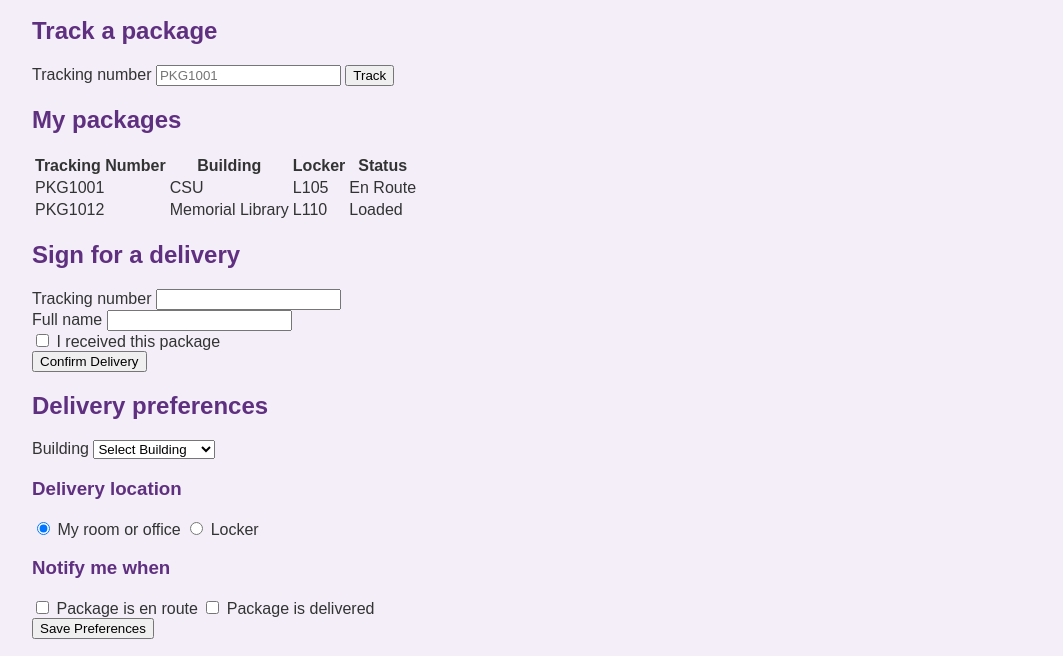
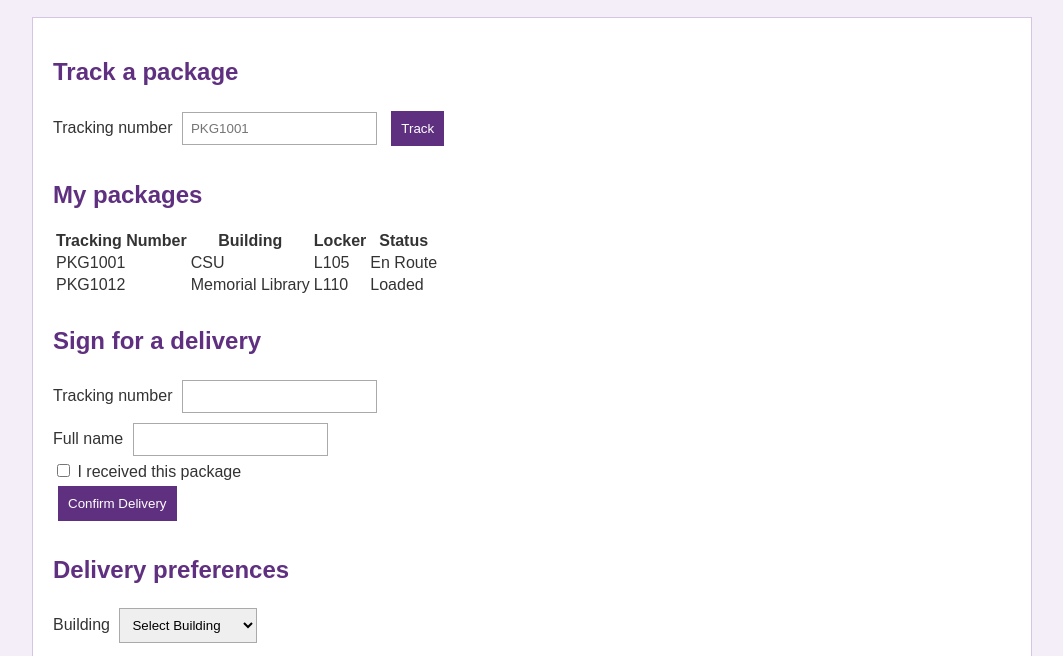
Before and after one commit to Cole-Gibeau/fullStackCIS483, a plain HTML site: page endUsers.html in a window 1280 px wide. Shown: the part 121-777 px from the top of the page, without its empty margins (108-1171 px from the left). Drawn offline with Linux system fonts and the light colour scheme.

Commit message:
Added in CSS for main content areas, spacing out sections, text fields, dropdowns, and buttons

```diff
--- a/style.css
+++ b/style.css
@@ -15,3 +15,36 @@ h3,
 h4 {
   color: #603080;
 }
+
+/* Main content area */
+main {
+  background-color: white;
+  padding: 20px;
+  margin-top: 20px;
+  border: 1px solid #d5c5e3;
+}
+
+/* Space between sections */
+section {
+  margin-bottom: 30px;
+}
+
+/* Text fields and dropdowns */
+input[type="text"],
+input[type="number"],
+select {
+  padding: 8px;
+  margin: 5px;
+  border: 1px solid #aaaaaa;
+}
+
+/* Buttons Styling */
+button,
+input[type="submit"] {
+  background-color: #603080;
+  color: white;
+  padding: 10px;
+  margin: 5px;
+  border: none;
+  cursor: pointer;
+}
```
